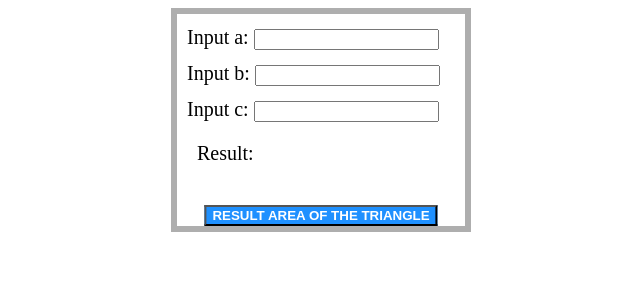
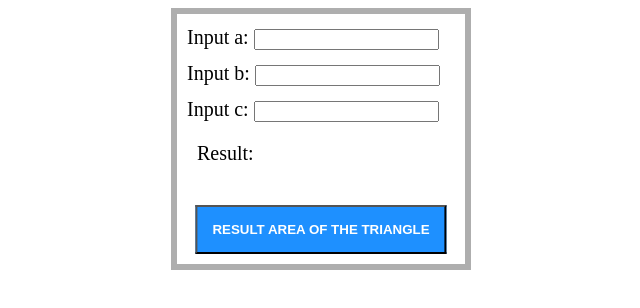
Before and after one commit to WebQuant/JS, a plain HTML site: page lab_1/index.html in a window 1280 px wide. Shown: the whole page, without its empty margins (319-959 px from the left). Drawn offline with Linux system fonts and the light colour scheme.

Commit message:
correct btn

```diff
--- a/lab_1/css/style.css
+++ b/lab_1/css/style.css
@@ -24,6 +24,7 @@ body {
 #btn {
     position: relative;
     margin-top: 40px;
+    margin-bottom: 10px;
     left: 50%;
     transform: translate(-50%, 0);
 }
@@ -33,6 +34,7 @@ button {
     font-weight: 700;
     background-color: DodgerBlue;
     color: white;
+    padding: 15px;
 }
 
 span{
```
